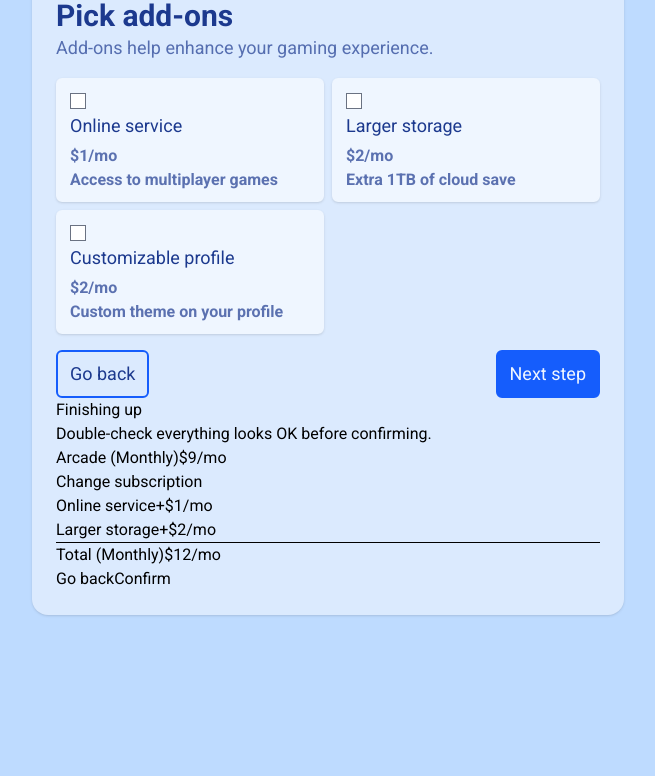
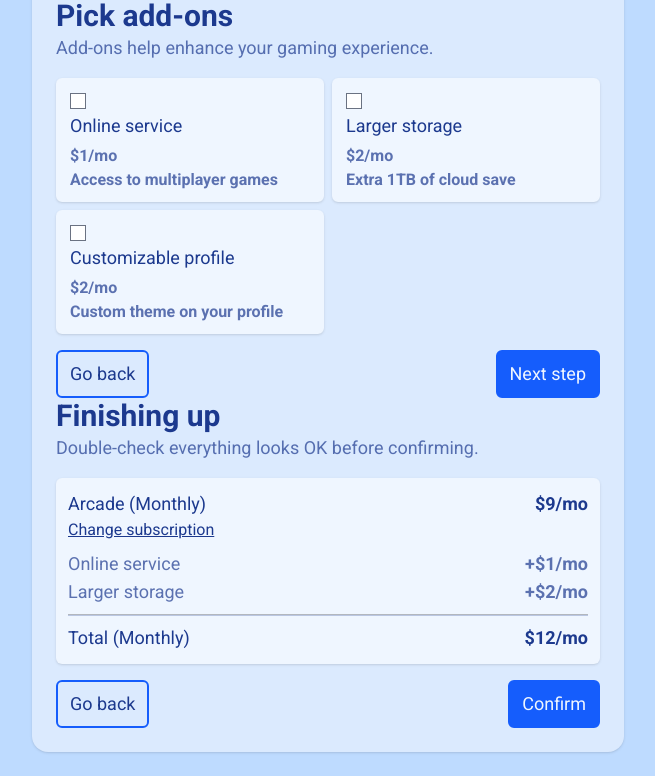
Before and after one commit to TheInitZero/react-multi-step-form, a React (Vite) app: page / in a window 1280 px wide. Shown: the part 1002-1778 px from the top of the page, without its empty margins (312-967 px from the left). Before the commit the page ends 1641 px from the top, so only its background shows below. Built offline with nearby package versions, Linux system fonts and the light colour scheme; a web font is replaced by a local one.

Commit message:
feat: style SignupFormStepSummary

```diff
--- a/src/App.jsx
+++ b/src/App.jsx
@@ -516,10 +516,13 @@ function SignupFormStepSummary({
       let priceTag = `+$${price}/${priceSuffix}`;
 
       let el = (
-        <li key={id}>
+        <li
+          key={id}
+          className="text-blue-900/70 flex items-center justify-between sm:text-lg"
+        >
           <span>{addOnData.name}</span>
 
-          <span>{priceTag}</span>
+          <span className="font-bold">{priceTag}</span>
         </li>
       );
 
@@ -542,43 +545,62 @@ function SignupFormStepSummary({
   })();
 
   return (
-    <section>
+    <section className="space-y-4">
       <div>
-        <h2>Finishing up</h2>
+        <h2 className="text-xl font-bold text-blue-900 sm:text-3xl">
+          Finishing up
+        </h2>
 
-        <p>Double-check everything looks OK before confirming.</p>
+        <p className="text-blue-900/70 sm:text-lg">
+          Double-check everything looks OK before confirming.
+        </p>
       </div>
 
-      <div>
+      <div className="p-3 rounded-md space-y-2 bg-blue-50 shadow">
         <section aria-label="Subscription">
-          <p>
+          <p className="text-blue-900 flex items-center justify-between sm:text-lg">
             <span>
               {capitalize(subscriptionLevel)} ({capitalize(billingFrequency)})
             </span>
 
-            <span>{subscriptionPriceTag}</span>
+            <span className="font-bold">{subscriptionPriceTag}</span>
           </p>
 
-          <button type="button">Change subscription</button>
+          <button
+            className="text-sm text-blue-900 underline focus:outline-2 focus:outline-offset-2 focus:outline-blue-500 sm:text-base"
+            type="button"
+          >
+            Change subscription
+          </button>
         </section>
 
         <ul aria-label="Add-ons" hidden={addOnIds.length == 0}>
           {addOnEls}
         </ul>
 
-        <hr />
+        <hr className="block h-0.5 bg-blue-900 opacity-25" />
 
-        <p>
+        <p className="text-blue-900 flex items-center justify-between sm:text-lg">
           <span>Total ({capitalize(billingFrequency)})</span>
 
-          <span>{totalPriceTag}</span>
+          <span className="font-bold">{totalPriceTag}</span>
         </p>
       </div>
 
-      <div>
-        <button type="button">Go back</button>
+      <div className="flex items-center justify-between">
+        <button
+          className="px-3 py-2 border-2 border-blue-600 rounded-md text-blue-900 cursor-pointer focus:outline-2 focus:outline-offset-2 focus:outline-blue-500 aria-disabled:opacity-70 aria-disabled:cursor-not-allowed sm:text-lg"
+          type="button"
+        >
+          Go back
+        </button>
 
-        <button type="submit">Confirm</button>
+        <button
+          className="px-3 py-2 border-2 border-blue-600 rounded-md text-blue-50 bg-blue-600 cursor-pointer focus:outline-2 focus:outline-offset-2 focus:outline-blue-500 aria-disabled:opacity-70 aria-disabled:cursor-not-allowed sm:text-lg"
+          type="submit"
+        >
+          Confirm
+        </button>
       </div>
     </section>
   );
```
